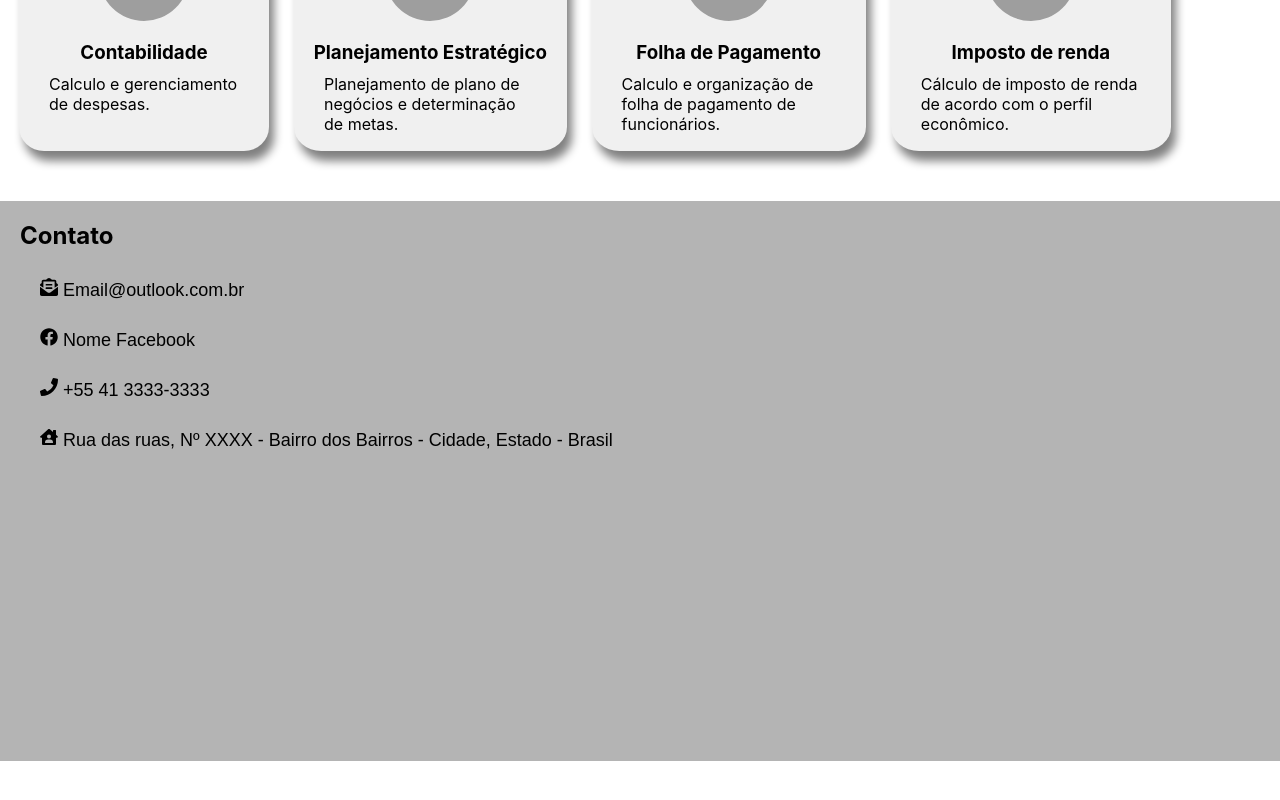
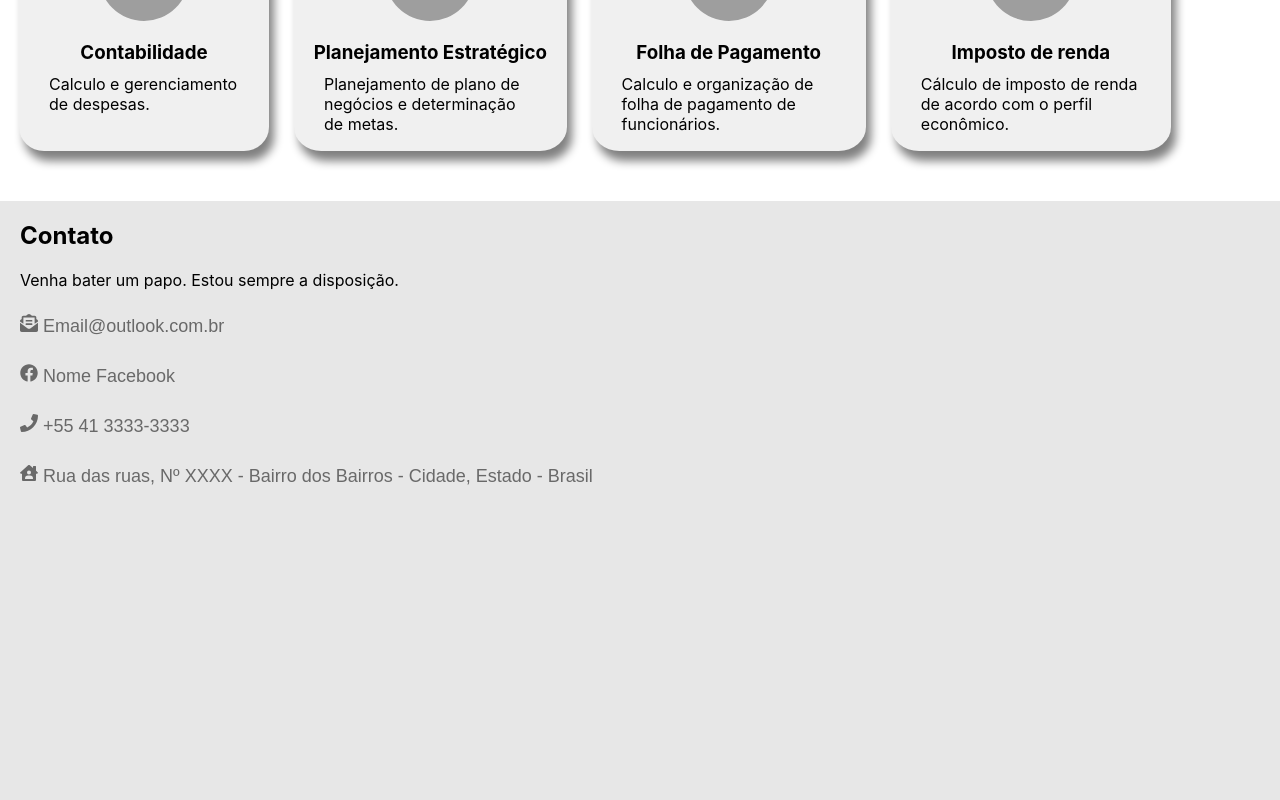
Before and after one commit to Wieduardo/onepage-luiz-carlos, a React (Create React App) app: page / in a window 1280 px wide. Shown: the part 488-1288 px from the top of the page. Before the commit the page ends 1249 px from the top, so only its background shows below. Built offline with nearby package versions, Linux system fonts and the light colour scheme; grey boxes are pictures that could not be loaded.

Commit message:
Alterações em footer

```diff
--- a/src/components/Footer/index.jsx
+++ b/src/components/Footer/index.jsx
@@ -7,18 +7,19 @@ function Footer(){
         <>
         <div className='footer'>
             <h2>Contato</h2>
+            <span>Venha bater um papo. Estou sempre a disposição.</span>
             <ul className='contatos_container'>
                 <li className='contato_card'>
-                    <span><FaEnvelopeOpenText/>  Email@outlook.com.br</span>
+                    <span><FaEnvelopeOpenText/> Email@outlook.com.br</span>
                 </li>
                 <li className='contato_card'>
-                    <span><FaFacebook/>  Nome Facebook</span>
+                    <span><FaFacebook/> Nome Facebook</span>
                 </li>
                 <li className='contato_card'>
-                    <span><FaPhone/>  +55 41 3333-3333</span>
+                    <span><FaPhone/> +55 41 3333-3333</span>
                 </li>
                 <li className='contato_card'>
-                    <span><FaHouseUser/>  Rua das ruas, Nº XXXX - Bairro dos Bairros - Cidade, Estado - Brasil</span>
+                    <span><FaHouseUser/> Rua das ruas, Nº XXXX - Bairro dos Bairros - Cidade, Estado - Brasil</span>
                 </li>
             </ul>
         </div>
--- a/src/components/Footer/style.css
+++ b/src/components/Footer/style.css
@@ -1,19 +1,23 @@
 .footer{
-    min-height: 70vh;
+    min-height: 75vh;
     max-width: 100vw;
-    background-color: rgb(180, 180, 180);
+    background-color: rgb(231, 231, 231);
 }
 .footer > h2 {
     margin-left: 20px;
     padding-top: 20px;
 }
+.footer span {
+    margin-left: 20px;
+}
 .contatos_container{
-    min-height: 20vh;
-    max-width: 90vw;
+    min-height: 25vh;
+    max-width: 100vw;
     display: flex;
     flex-direction: column;
     gap: 10px;
     list-style-type: none;
+    padding-left: 0px;
 }
 .contato_card{
     min-height: 5vh;
@@ -22,4 +26,5 @@
     font-family: sans-serif;
     font-weight: 100;
     font-size: 18px;
+    color:dimgrey;
 }
--- a/src/components/Intro/style.css
+++ b/src/components/Intro/style.css
@@ -9,6 +9,8 @@ main {
     gap: 20px;
     padding: 20px;
     margin-top: 80px;
+    font-family: Inter, sans-serif;
+    font-weight: 200;
 }
 .bola{
     height: 120px;
```
